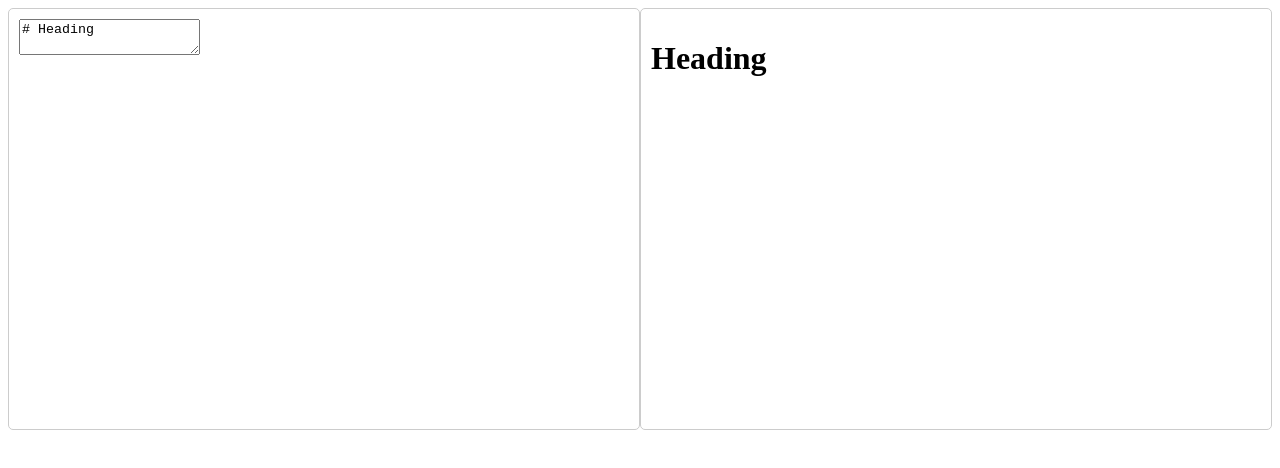
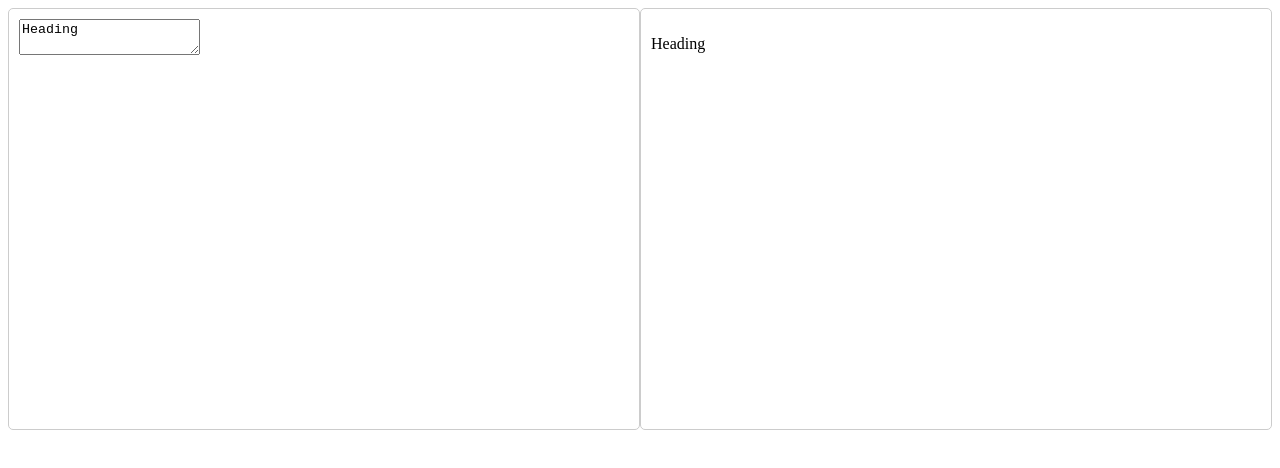
Before and after one commit to acciojob/markdown-anitha-anii, a React app: page / in a window 1280 px wide. Shown: the top 468 px of the page. Built offline with nearby package versions, Linux system fonts and the light colour scheme.

Commit message:
'changes'

```diff
--- a/src/App.js
+++ b/src/App.js
@@ -4,7 +4,7 @@ import Previewer from "./components/Previewer";
 import "./styles/App.css";
 
 const App = () => {
-  const [markdown, setMarkdown] = useState(`# Heading`);
+  const [markdown, setMarkdown] = useState(`Heading`);
 
   return (
     <div className="app">
```
